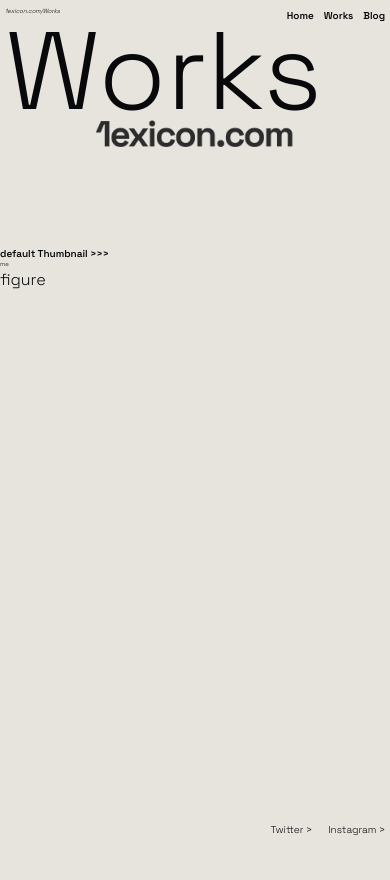
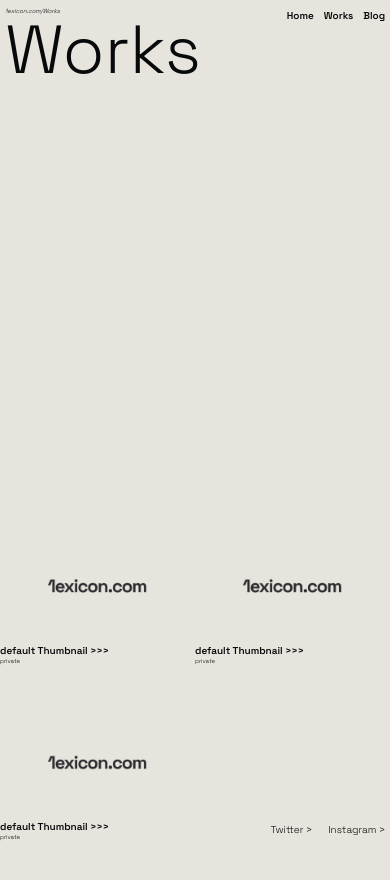
Before and after one commit to Lex-ic-on/portfolio, a Next.js app: page /Works in a window 390 px wide. Shown: the top 880 px of the page. Before the commit the page ends 844 px from the top, so only its background shows below. Built offline with nearby package versions, Linux system fonts and the light colour scheme.

Commit message:
works thumbnail done

```diff
--- a/src/app/Works/built-my-own-page/page.module.css
+++ b/src/app/Works/built-my-own-page/page.module.css
@@ -0,0 +1,3 @@
+.bold{
+  font-weight: 600;
+}
--- a/src/app/Works/page.module.css
+++ b/src/app/Works/page.module.css
@@ -1,3 +1,16 @@
 .bold{
   font-weight: 600;
 }
+
+.portalLink {
+	margin-top: 60dvh;
+
+	display: flex;
+	justify-content: left;
+	flex-wrap: wrap;
+}
+
+.portalLink li{
+	width: 50%;
+	margin-bottom: var(--scale-xl);
+}
--- a/src/app/Works/page.tsx
+++ b/src/app/Works/page.tsx
@@ -13,11 +13,14 @@ export default function Home() {
       />
       <ul className={styles.portalLink}>
         <li>
-          <Thumb url="./Works/built-my-own-page" src="/thumbnail-default/thumbnail.png" title="default Thumbnail" cl="me"/>
+          <Thumb url="./Works/built-my-own-page" src="/thumbnail-default/thumbnail.png" title="default Thumbnail" cl="private"/>
         </li>
         <li>
-          <Link href='./Works'><figure>figure</figure></Link>
-        </li>
+          <Thumb url="./Works/built-my-own-page" src="/thumbnail-default/thumbnail.png" title="default Thumbnail" cl="private"/>
+		</li>
+		 <li>
+          <Thumb url="./Works/built-my-own-page" src="/thumbnail-default/thumbnail.png" title="default Thumbnail" cl="private"/>
+		</li>
 		</ul>
     </main>
   )
--- a/src/app/globals.css
+++ b/src/app/globals.css
@@ -12,7 +12,9 @@
 	--scale-l: clamp(1.625rem, -0.375rem + 6.4vw, 2.625rem);
 	--scale-xl: clamp(2.625rem, -0.625rem + 10.4vw, 4.25rem);
 	--scale-2xl: clamp(4.25rem, -1rem + 16.8vw, 6.875rem);
+	--scale-t-3xl: clamp(4.25rem, -9.5rem + 44vw, 11.125rem);
 	--scale-3xl: clamp(6.875rem, -1.625rem + 27.2vw, 11.125rem);
+	--scale-t-4xl: fclamp(6.875rem, -15.375rem + 71.2vw, 18rem);
 	--scale-4xl: clamp(11.125rem, -2.625rem + 44vw, 18rem);
 
 	/* padding scale */
@@ -83,7 +85,12 @@ body {
 	font-size: var(--scale-2xl);
 	line-height: var(--scale-3xl);
 }
-.type_3xl, h1{
+.type_3xl{
 	font-size: var(--scale-3xl);
 	line-height: var(--scale-4xl);
 }
+
+h1{
+	font-size: var(--scale-t-3xl);
+	line-height: var(--scale-t-4xl);
+}
--- a/src/components/thumb-work/thumb-work.module.css
+++ b/src/components/thumb-work/thumb-work.module.css
@@ -1,7 +1,3 @@
-.thumb{
-	width: 48.75dvw;
-}
-
 .pageTitle{
   font-weight: 600;
   line-height: 100%;
```
Also changed, not shown: src/app/Works/built-my-own-page/page.tsx (deleted, +0 -10 lines).
